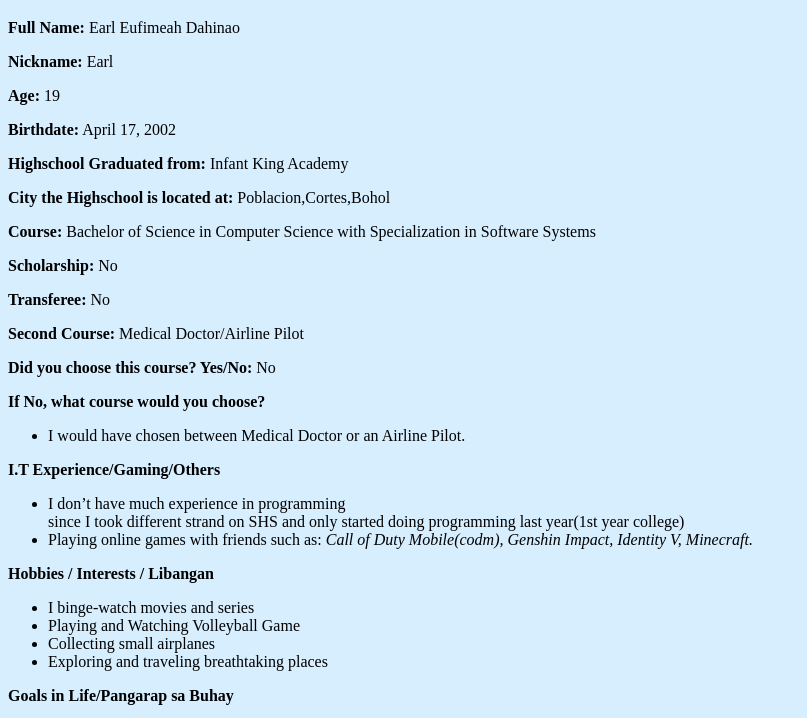
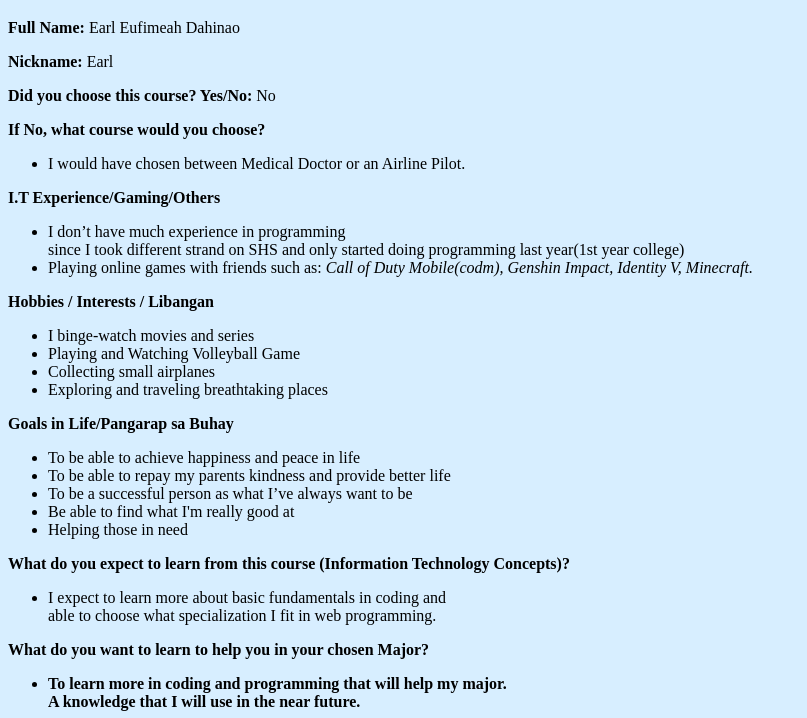
Before and after one commit to etdahinao/etdahinao.github.io, a plain HTML site: page index.html in a window 1280 px wide. Shown: the part 61-779 px from the top of the page, without its empty margins (0-807 px from the left). Drawn offline with Linux system fonts and the light colour scheme.

Commit message:
Update index.html

```diff
--- a/index.html
+++ b/index.html
@@ -20,14 +20,6 @@
 	<h1> About Me </h1>
 	<p><strong>Full Name:</strong> Earl Eufimeah Dahinao </p>
 	<p><strong>Nickname:</strong> Earl
-	<p><strong>Age:</strong> 19 </p>
-	<p><strong>Birthdate:</strong> April 17, 2002 </p>
-	<p><strong>Highschool Graduated from:</strong> Infant King Academy </p>
-	<p><strong>City the Highschool is located at:</strong> Poblacion,Cortes,Bohol </p>
-	<p><strong>Course:</strong> Bachelor of Science in Computer Science with Specialization in Software Systems </p>
-	<p><strong>Scholarship:</strong> No
-	<p><strong>Transferee:</strong> No
-	<p><strong>Second Course:</strong> Medical Doctor/Airline Pilot
 	<p><strong>Did you choose this course? Yes/No:</strong> No <p>
 	<p><strong>If No, what course would you choose?</strong><p>
 	<ul>
```
